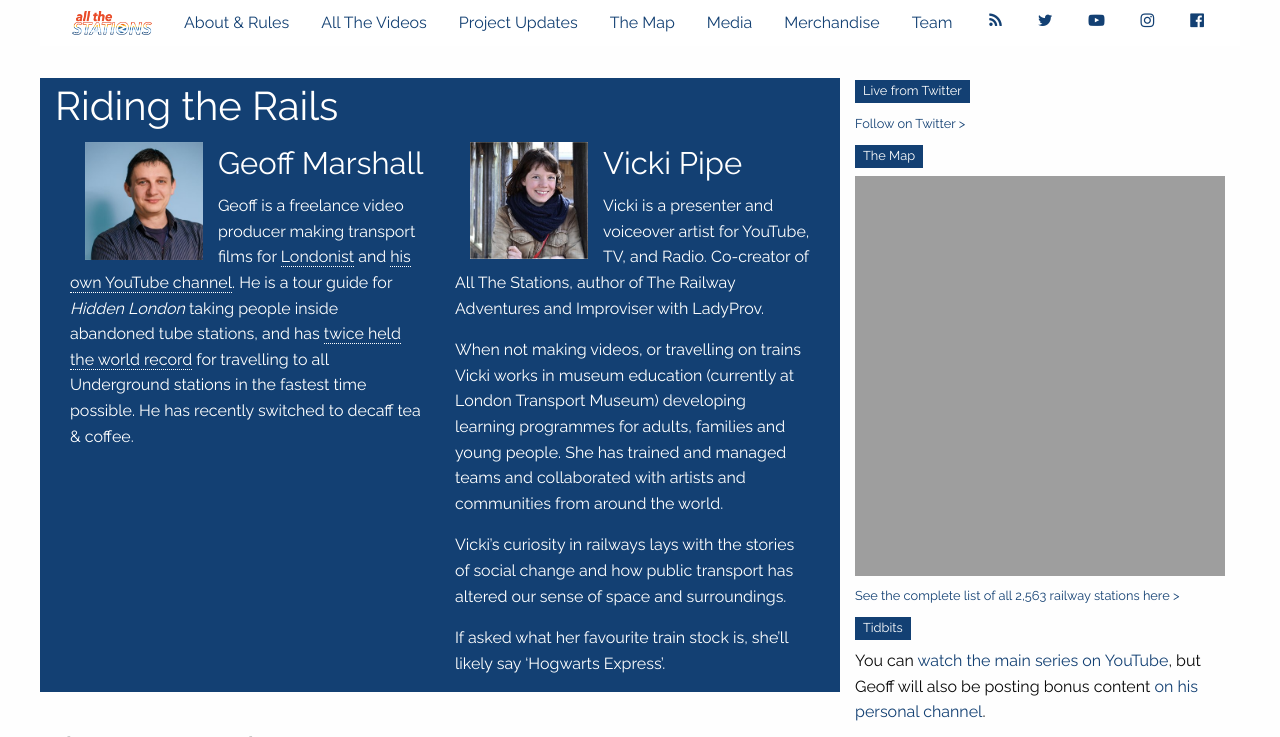
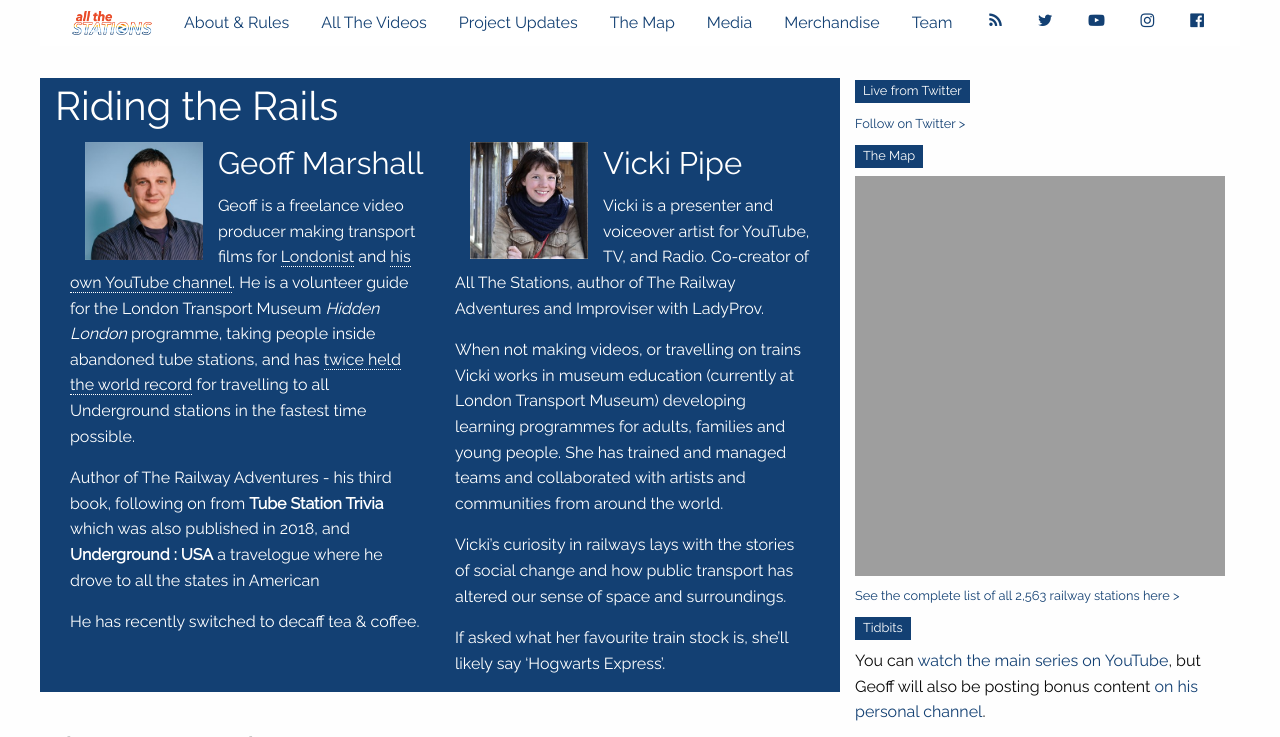
Before and after one commit to khawkins98/all-the-stations, a Jekyll site: the page built from team.md, in a window 1280 px wide and 900 px high, cut to the strip 0-737 px from the top of the window. Built offline with Jekyll 4.4.1, drawn with Linux system fonts in a browser that asks for light colours; nearby versions of some CDN libraries; comment, search, counter and statistics services are not loaded.

Commit message:
Update team.md

```diff
--- a/team.md
+++ b/team.md
@@ -13,7 +13,9 @@
  				<img src="/static/images/geoff.jpg" class="img-rounded">
  			</div>
  			<h3>Geoff Marshall</h3>
- 			<p>Geoff is a freelance video producer making transport films for <a href="https://www.youtube.com/user/Londonistvids" target="new">Londonist</a> and <a href="https://www.youtube.com/user/geofftech2">his own YouTube channel</a>. He is a tour guide for <em>Hidden London</em> taking people inside abandoned tube stations, and has <a href="http://www.bbc.co.uk/news/uk-england-london-24203949" target="new">twice held the  world record</a> for travelling to all Underground stations in the fastest time possible. He has recently switched to decaff tea & coffee.</p>
+ 			<p>Geoff is a freelance video producer making transport films for <a href="https://www.youtube.com/user/Londonistvids" target="new">Londonist</a> and <a href="https://www.youtube.com/user/geofftech2">his own YouTube channel</a>. He is a volunteer guide for the London Transport Museum <em>Hidden London</em> programme, taking people inside abandoned tube stations, and has <a href="http://www.bbc.co.uk/news/uk-england-london-24203949" target="new">twice held the  world record</a> for travelling to all Underground stations in the fastest time possible.</p>
+			<p>Author of The Railway Adventures - his third book, following on from <strong>Tube Station Trivia</strong> which was also published in 2018, and <strong>Underground : USA</strong> a travelogue where he drove to all the states in American</p>
+			<p>He has recently switched to decaff tea & coffee.</p>
  		</div>
  		<div class="column">
  			<div class="columns medium-5 float-left">
```
